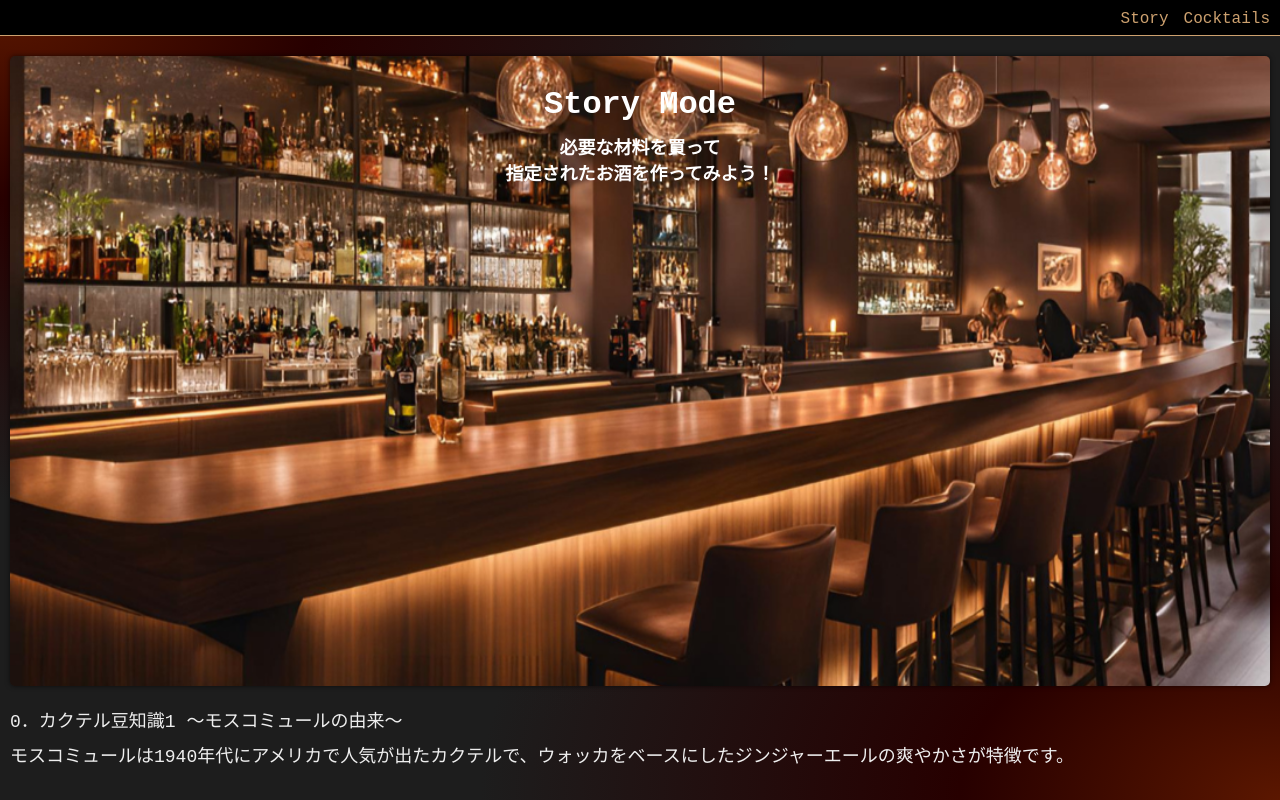
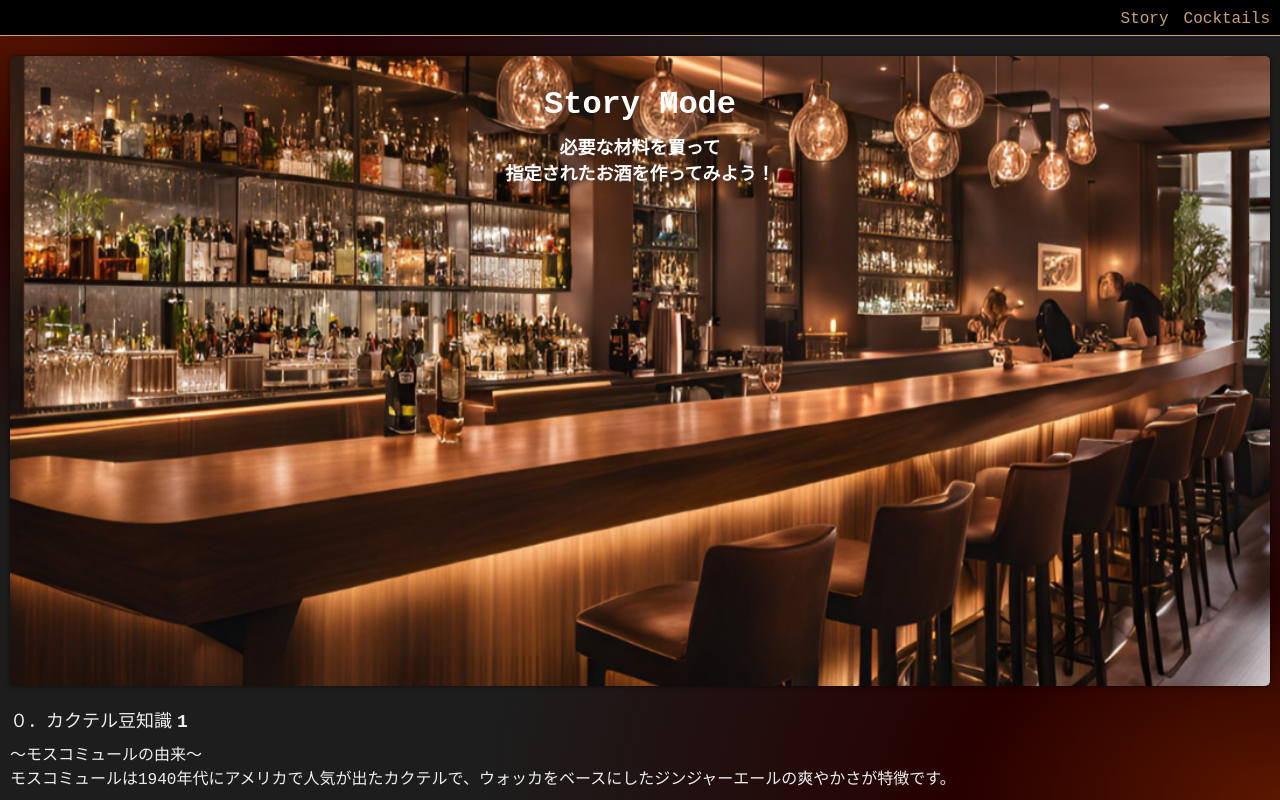
Before and after one commit to aridome222/Frontend-Tacktail, a Next.js app: page /story/1 in a window 1280 px wide. Built offline with nearby package versions, Linux system fonts and the light colour scheme.

Commit message:
update: 細かなUI調整

```diff
--- a/src/app/story/[day]/StoryDay.module.css
+++ b/src/app/story/[day]/StoryDay.module.css
@@ -6,6 +6,12 @@
   color: #eee;
   font-size: 18px;
   padding-bottom: 0.5em;
+}
+
+.num_text {
+  font-size: 18px;
+  font-weight: bold;
+  margin-left: 5px;
 }
 
 .list {
--- a/src/app/story/[day]/page.tsx
+++ b/src/app/story/[day]/page.tsx
@@ -107,9 +107,10 @@ const StoryDay = ({ params }: { params: { day: string } }) => {
       <StoryTop />
       <section className={styles.section}>
         <p className={styles.text}>
-          0．カクテル豆知識{day} {cocktail.trivia}
+          ０．カクテル豆知識<span className={styles.num_text}>{day}</span>
         </p>
-        <p className={styles.text}>{cocktail.description}</p>
+        <p>{cocktail.trivia}</p>
+        <p>{cocktail.description}</p>
       </section>
       <section className={styles.section}>
         <div>
```
